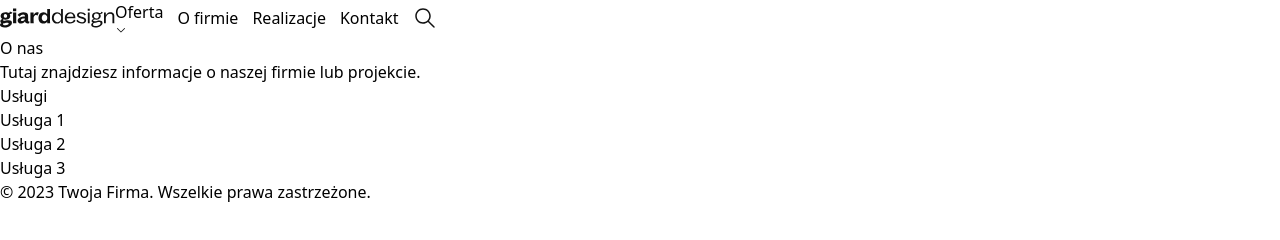
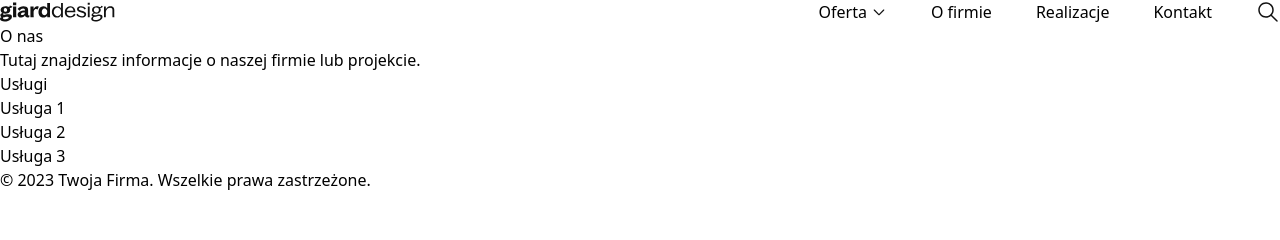
Before and after one commit to kajzerkasia/GiardDesign, a website: page src/index.html in a window 1280 px wide. Drawn offline with nearby package versions, Linux system fonts and the light colour scheme; files that its build step writes are made by us from their sources.

Commit message:
Added some tailwind css styling classes to navigation.

```diff
--- a/src/index.html
+++ b/src/index.html
@@ -8,16 +8,24 @@
     <link href="/dist/output.css" rel="stylesheet">
 </head>
 <body>
-<header class="flex items-center">
-    <img src="../assets/giarddesign.svg" alt="Logo marki GiardDesign">
+<header>
     <nav>
-        <ul class="flex items-center space-x-3.5">
-            <li><a href="#">Oferta<img src="../assets/Icon.svg" alt="Strzałka w dół - rozwijane menu"></a></li>
-            <li><a href="#">O firmie</a></li>
-            <li><a href="#">Realizacje</a></li>
-            <li><a href="#">Kontakt</a></li>
-            <li><a href="#"><img src="../assets/LoupeIcon.svg" alt="Ikona lupki do wyszukiwania"></a></li>
-        </ul>
+        <div class="container mx-auto flex justify-between items-center">
+            <img src="../assets/giarddesign.svg" alt="Logo marki GiardDesign">
+            <ul class="flex items-center space-x-11">
+                <li class="relative group">
+                    <a href="#" class="flex items-center">
+                        Oferta
+                        <img src="../assets/Icon.svg" alt="Strzałka w dół - rozwijane menu" class="ml-1 w-4 h-4 transform group-hover:rotate-180 transition-transform duration-300">
+                    </a>
+                    <!-- rozwijane menu -->
+                </li>
+                <li><a href="#">O firmie</a></li>
+                <li><a href="#">Realizacje</a></li>
+                <li><a href="#">Kontakt</a></li>
+                <li><a href="#"><img src="../assets/LoupeIcon.svg" alt="Ikona lupki do wyszukiwania"></a></li>
+            </ul>
+        </div>
     </nav>
 </header>
 <main>
```
